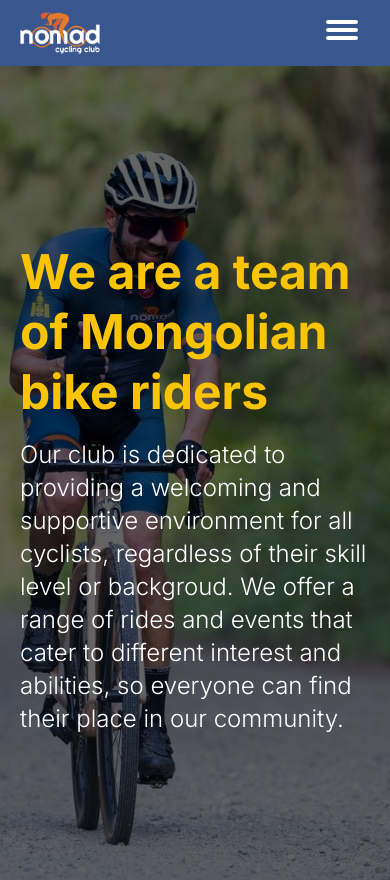
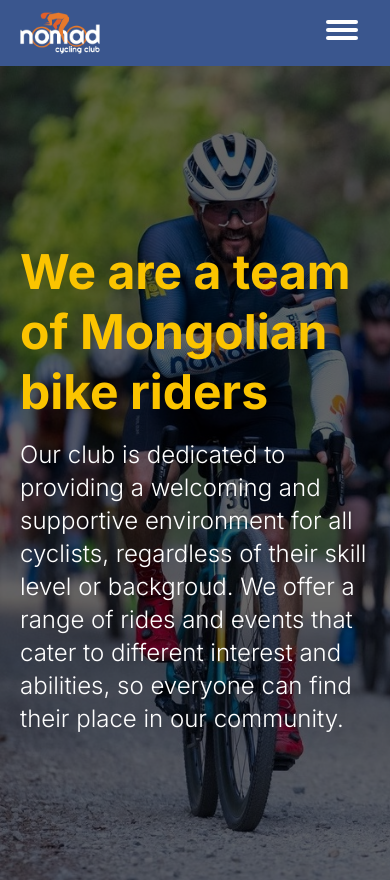
Before and after one commit to Mambatukaa/nomad-cycling-club, a Next.js app: page / in a window 390 px wide. Shown: the top 880 px of the page. Built offline with nearby package versions, Linux system fonts and the light colour scheme.

Commit message:
keep cover image to the left size on small screen

```diff
--- a/src/components/About.tsx
+++ b/src/components/About.tsx
@@ -6,12 +6,14 @@ const About: React.FC = () => {
   return (
     <div id="about" className="relative flex h-screen">
       <div>
+
         <Image
           src={Background}
           alt="background image"
           fill={true}
           objectFit="cover"
           quality={100}
+          objectPosition="left"
         />
 
         <div className="absolute inset-0 bg-gradient-to-l from-black opacity-40 max-lg:opacity-60 max-lg:bg-black"></div>
```
